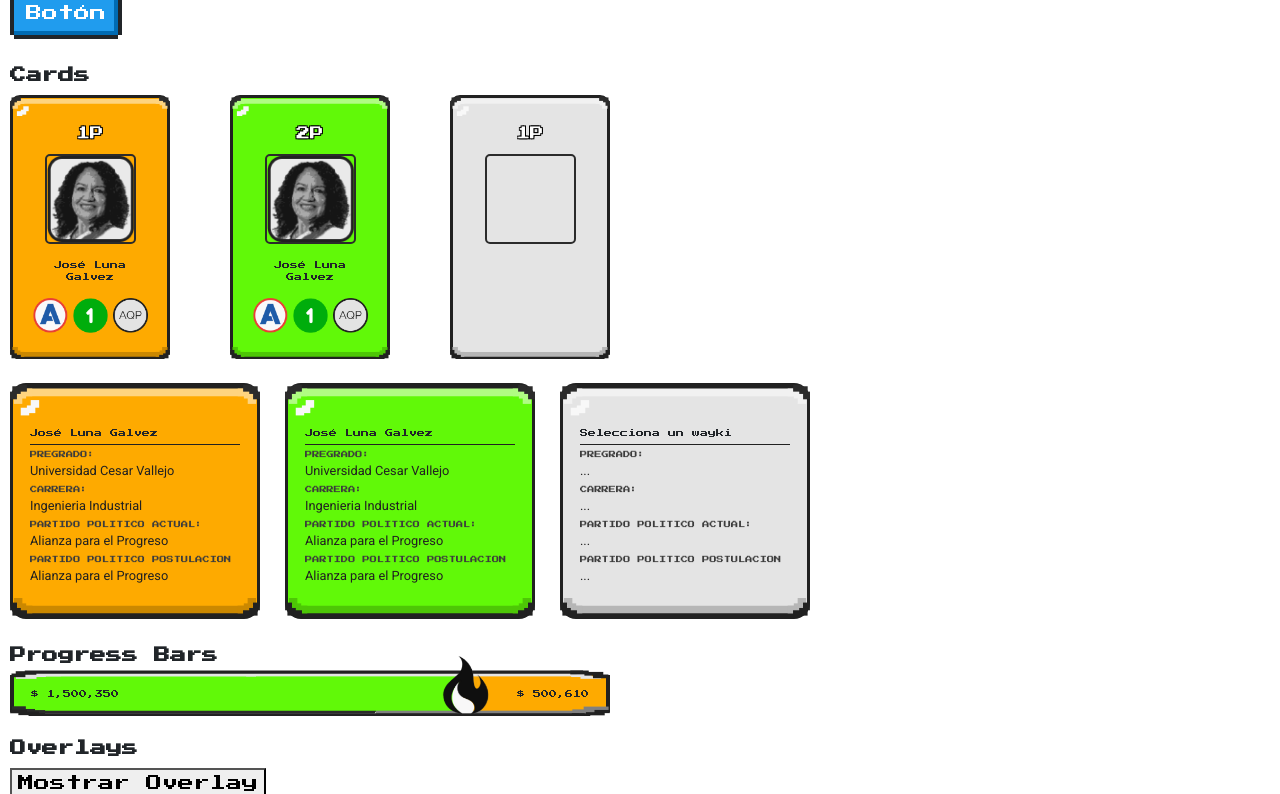
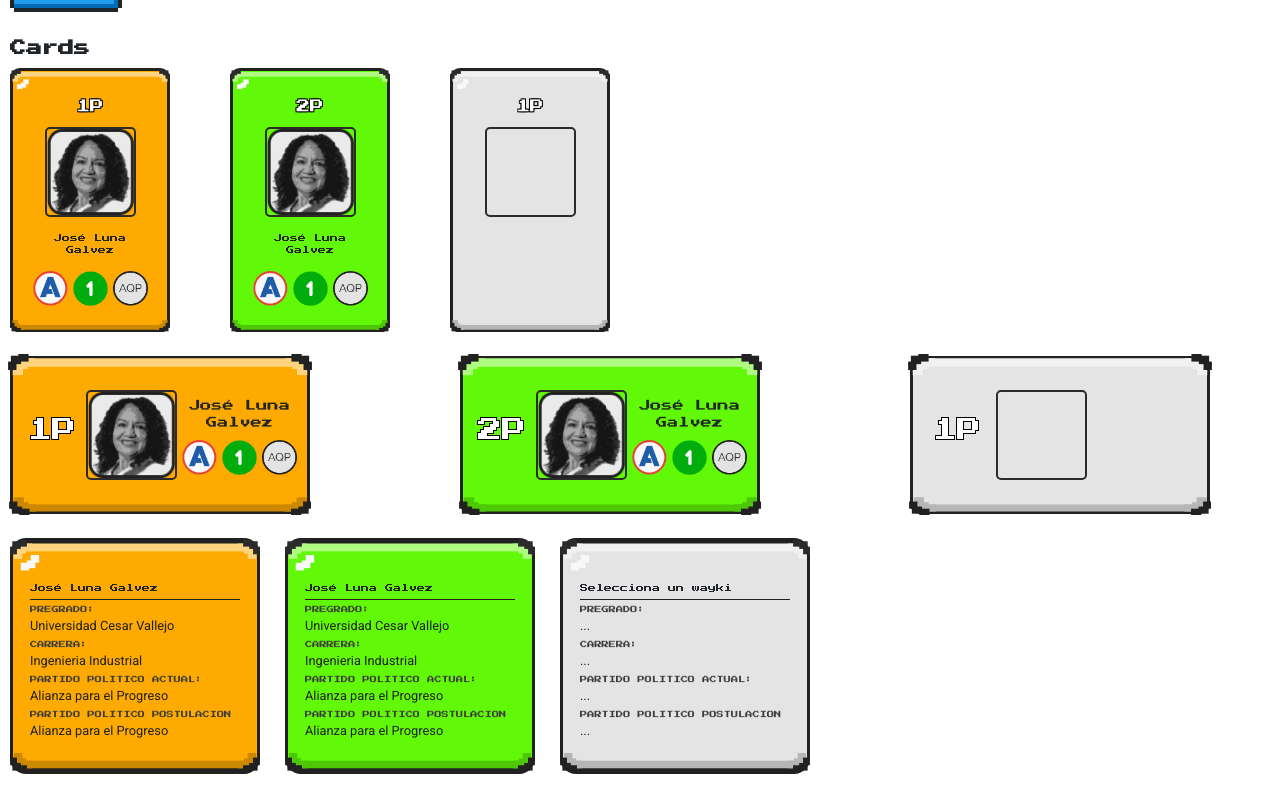
Before and after one commit to diegourbina95/street-wayki, a React (Vite) app: page /street-wayki/componentes in a window 1280 px wide. Shown: the part 2040-2834 px from the top of the page. Built offline with nearby package versions, Linux system fonts and the light colour scheme; no server answers.

Commit message:
feature: se agregó estilo fila en card vs

```diff
--- a/src/components/Charts/Scatter.tsx
+++ b/src/components/Charts/Scatter.tsx
@@ -90,6 +90,7 @@ export const Scatter: React.FC<ScatterProps> = ({ datasets, selectPoint }) => {
           type: "scatter",
           data,
           options: {
+            responsive: true,
             scales: {
               x: {
                 type: "linear",
--- a/src/components/Custom/WaykiVs.tsx
+++ b/src/components/Custom/WaykiVs.tsx
@@ -29,7 +29,7 @@ export const WaykiVs: React.FC<WaykiVsProps> = ({
           />
         </div>
         <div className="wayki-vs__icon">
-          <IconWaykiVs style={{ width: "100px" }} />
+          <IconWaykiVs />
         </div>
         <div className="wayki-vs__player-2">
           <CardVs
--- a/src/components/DataDisplay/IconBoderBottomCardVs.tsx
+++ b/src/components/DataDisplay/IconBoderBottomCardVs.tsx
@@ -73,3 +73,95 @@ export const IconBoderBottomCardVs: React.FC<IconProps> = ({
     </svg>
   );
 };
+
+export const IconBoderBottomCardVsRow: React.FC<IconProps> = ({
+  color = "#fff",
+  style,
+}) => {
+  const darkColor = darkenColor(color);
+  return (
+    <svg
+      viewBox="0 0 350 21"
+      fill="none"
+      xmlns="http://www.w3.org/2000/svg"
+      style={style}
+    >
+      <path
+        d="M6.44171 8.58008H343.558C343.558 13.153 339.851 16.8601 335.278 16.8601H14.7217C10.1488 16.8601 6.44171 13.153 6.44171 8.58008Z"
+        fill={darkColor}
+      />
+      <rect
+        x="5.3681"
+        y="0.300781"
+        width="11.8098"
+        height="8.28001"
+        fill={darkColor}
+      />
+      <rect
+        x="10.7362"
+        y="6.0957"
+        width="11.8098"
+        height="8.27998"
+        fill={darkColor}
+      />
+      <rect
+        x="19.3252"
+        y="8.58008"
+        width="11.8098"
+        height="8.28001"
+        fill={darkColor}
+      />
+      <rect
+        width="11.8098"
+        height="8.28001"
+        transform="matrix(-1 0 0 1 344.632 0.300781)"
+        fill={darkColor}
+      />
+      <rect
+        width="11.8098"
+        height="8.27998"
+        transform="matrix(-1 0 0 1 339.264 6.0957)"
+        fill={darkColor}
+      />
+      <rect
+        width="11.8098"
+        height="8.28001"
+        transform="matrix(-1 0 0 1 330.675 8.58008)"
+        fill={darkColor}
+      />
+      <rect
+        width="9.66257"
+        height="8.28001"
+        transform="matrix(-1 0 0 1 350 5.26953)"
+        fill="#212121"
+      />
+      <rect
+        width="11.8098"
+        height="8.28001"
+        transform="matrix(-1 0 0 1 346.779 11.0664)"
+        fill="#212121"
+      />
+      <rect
+        width="11.8098"
+        height="7.452"
+        transform="matrix(-1 0 0 1 338.19 13.5488)"
+        fill="#212121"
+      />
+      <rect y="5.26953" width="9.66258" height="8.28001" fill="#212121" />
+      <rect
+        x="3.22089"
+        y="11.0664"
+        width="11.8098"
+        height="8.28001"
+        fill="#212121"
+      />
+      <rect
+        x="11.8098"
+        y="13.5488"
+        width="11.8098"
+        height="7.452"
+        fill="#212121"
+      />
+    </svg>
+  );
+};
--- a/src/components/DataDisplay/IconBoderTopCardVs.tsx
+++ b/src/components/DataDisplay/IconBoderTopCardVs.tsx
@@ -133,3 +133,107 @@ export const IconBoderTopCardVs: React.FC<IconProps> = ({
     </svg>
   );
 };
+
+export const IconBoderTopCardVsRow: React.FC<IconProps> = ({
+  color = "#fff",
+  style,
+}) => {
+  const lightColor = lightenColor(color);
+  return (
+    <svg
+      viewBox="0 0 350 25"
+      fill="none"
+      xmlns="http://www.w3.org/2000/svg"
+      style={style}
+    >
+      <path
+        d="M6.44171 14.5801H343.558C343.558 9.21186 339.206 4.86006 333.838 4.86006H16.1617C10.7935 4.86006 6.44171 9.21186 6.44171 14.5801Z"
+        fill={lightColor}
+      />
+      <rect
+        width="11.8098"
+        height="9.72001"
+        transform="matrix(1 0 0 -1 5.3681 24.3008)"
+        fill={lightColor}
+      />
+      <rect
+        width="11.8098"
+        height="9.72001"
+        transform="matrix(1 0 0 -1 10.7362 17.4961)"
+        fill={lightColor}
+      />
+      <rect
+        width="11.8098"
+        height="9.72001"
+        transform="matrix(1 0 0 -1 19.3252 14.5801)"
+        fill={lightColor}
+      />
+      <rect
+        x="344.632"
+        y="24.3008"
+        width="11.8098"
+        height="9.72001"
+        transform="rotate(-180 344.632 24.3008)"
+        fill={lightColor}
+      />
+      <rect
+        x="339.264"
+        y="17.4961"
+        width="11.8098"
+        height="9.72001"
+        transform="rotate(-180 339.264 17.4961)"
+        fill={lightColor}
+      />
+      <rect
+        x="330.675"
+        y="14.5801"
+        width="11.8098"
+        height="9.72001"
+        transform="rotate(-180 330.675 14.5801)"
+        fill={lightColor}
+      />
+      <rect
+        x="350"
+        y="18.4688"
+        width="9.66257"
+        height="9.72001"
+        transform="rotate(-180 350 18.4688)"
+        fill="#212121"
+      />
+      <rect
+        x="346.779"
+        y="11.6641"
+        width="11.8098"
+        height="9.72001"
+        transform="rotate(-180 346.779 11.6641)"
+        fill="#212121"
+      />
+      <rect
+        x="338.19"
+        y="8.74805"
+        width="11.8098"
+        height="8.74801"
+        transform="rotate(-180 338.19 8.74805)"
+        fill="#212121"
+      />
+      <rect
+        width="9.66258"
+        height="9.72001"
+        transform="matrix(1 0 0 -1 0 18.4688)"
+        fill="#212121"
+      />
+      <rect
+        width="11.8098"
+        height="9.72001"
+        transform="matrix(1 0 0 -1 3.22089 11.6641)"
+        fill="#212121"
+      />
+      <rect
+        width="11.8098"
+        height="8.74801"
+        transform="matrix(1 0 0 -1 11.8098 8.74805)"
+        fill="#212121"
+      />
+    </svg>
+  );
+};
--- a/src/components/Surfaces/CardVs.tsx
+++ b/src/components/Surfaces/CardVs.tsx
@@ -2,6 +2,8 @@
 import {
   IconBoderTopCardVs,
   IconBoderBottomCardVs,
+  IconBoderTopCardVsRow,
+  IconBoderBottomCardVsRow,
 } from "@/components/DataDisplay";
 import { PlayerText } from "@/components/Texts";
 
@@ -9,6 +11,7 @@ import { PlayerText } from "@/components/Texts";
 
 /* STYLES */
 import "@/styles/card-vs.scss";
+import { useEffect, useState } from "react";
 
 interface CardVsProps {
   color?: string;
@@ -22,33 +25,73 @@ interface CardVsProps {
     | null
     | undefined;
   size?: number;
+  row?: boolean;
 }
 
 export const CardVs: React.FC<CardVsProps> = ({
   color,
   player,
   politicalInformation,
-  size = 160,
+  size,
+  row,
 }) => {
   const EMPTY_COLOR = "#E4E4E4";
+  const [widthCard, setWidthCard] = useState<number>(0);
+  const [isRow, setIsRow] = useState<boolean>();
+
+  useEffect(() => {
+    setIsRow(row);
+
+    if (row) {
+      setWidthCard(size || 300);
+    } else {
+      setWidthCard(size || 160);
+    }
+  }, [row, size]);
+
   return (
     <div
       className="cardvs__container"
       style={{
         backgroundColor: politicalInformation ? color : EMPTY_COLOR,
-        width: `${size}px`,
+        width: `${widthCard}px`,
+        display: isRow ? "flex" : "inline-block",
+        justifyContent: isRow ? "center" : "none",
+        minHeight: isRow ? "130px" : "264px",
+        padding: isRow ? "31px 5px" : "25px 5px 10px",
       }}
     >
+      {!isRow ? (
         <IconBoderTopCardVs
           color={politicalInformation ? color : EMPTY_COLOR}
           style={{
-          width: `${size}px`,
+            width: `${widthCard}px`,
             position: "absolute",
             top: "-2px",
             left: "-3px",
           }}
         />
-      <PlayerText player={player} />
+      ) : (
+        <IconBoderTopCardVsRow
+          color={politicalInformation ? color : EMPTY_COLOR}
+          style={{
+            width: `${widthCard + 4}px`,
+            position: "absolute",
+            top: "-5px",
+          }}
+        />
+      )}
+
+      <div
+        style={{
+          display: "flex",
+          justifyContent: "center",
+          alignItems: "center",
+          width: "100%",
+        }}
+      >
+        <PlayerText player={player} fontSize={isRow ? "1.5rem" : "0.85rem"} />
+      </div>
       <div className="cardvs__avatar">
         <div className="cardvs__avatar-content">
           {politicalInformation && (
@@ -56,7 +99,19 @@ export const CardVs: React.FC<CardVsProps> = ({
           )}
         </div>
       </div>
-      <div className="cardvs__name">
+      <div
+        style={{
+          padding: isRow ? "0 5px" : "0",
+        }}
+      >
+        <div
+          className="cardvs__name"
+          style={{
+            margin: isRow ? "8px auto" : "15px auto",
+            width: isRow ? "105px" : "90px",
+            fontSize: isRow ? ".7rem" : "0.5rem",
+          }}
+        >
           {politicalInformation && politicalInformation.name}
         </div>
         <div className="cardvs__political-information">
@@ -66,15 +121,29 @@ export const CardVs: React.FC<CardVsProps> = ({
               <img key={index} src={logo} alt={`political-logo-${index}`} />
             ))}
         </div>
+      </div>
+
+      {!isRow ? (
         <IconBoderBottomCardVs
           color={politicalInformation ? color : EMPTY_COLOR}
           style={{
-          width: `${size}px`,
+            width: `${widthCard}px`,
             position: "absolute",
             bottom: "-3px",
             left: "-3px",
           }}
         />
+      ) : (
+        <IconBoderBottomCardVsRow
+          color={politicalInformation ? color : EMPTY_COLOR}
+          style={{
+            width: `${widthCard + 2.5}px`,
+            position: "absolute",
+            bottom: "-4px",
+            left: "-4.5px",
+          }}
+        />
+      )}
     </div>
   );
 };
--- a/src/components/Texts/PlayerText.tsx
+++ b/src/components/Texts/PlayerText.tsx
@@ -7,8 +7,11 @@ import "@/styles/palyer-text.scss";
 
 interface PlayerTextProps {
   player: number;
+  fontSize?: string;
 }
 
-export const PlayerText: React.FC<PlayerTextProps> = ({ player }) => (
-  <div className="player-text">{player}P</div>
+export const PlayerText: React.FC<PlayerTextProps> = ({ player, fontSize }) => (
+  <div className="player-text" style={{ fontSize }}>
+    {player}P
+  </div>
 );
--- a/src/styles/card-vs.scss
+++ b/src/styles/card-vs.scss
@@ -1,11 +1,9 @@
 .cardvs {
   &__container {
-    display: inline-block;
     border: solid #212121 3px;
     border-radius: 10px;
     min-height: 264px;
     position: relative;
-    padding: 25px 5px 10px;
   }
   &__avatar {
     display: flex;
@@ -21,8 +19,8 @@
     }
   }
   &__name {
-    margin: 15px auto;
-    width: 90px;
+    /*     margin: 15px auto;
+    width: 90px; */
     font-size: 0.5rem;
     text-align: center;
   }
--- a/src/styles/home-page.scss
+++ b/src/styles/home-page.scss
@@ -7,7 +7,8 @@
 
   &__information {
     font-family: "Roboto", sans-serif;
-    padding: 0 10px;
+    padding: 0 26px;
+    line-height: 30px;
   }
 
   &__wayki-selector {
--- a/src/views/public/ComponentsPage.tsx
+++ b/src/views/public/ComponentsPage.tsx
@@ -128,6 +128,28 @@ const ComponentsPage = () => {
         <br />
         <div
           style={{
+            width: "1200px",
+            display: "flex",
+            justifyContent: "space-between",
+          }}
+        >
+          <CardVs
+            color="#FEAA00"
+            player={1}
+            politicalInformation={cardVsData}
+            row
+          />
+          <CardVs
+            color="#61F908"
+            player={2}
+            politicalInformation={cardVsData}
+            row
+          />
+          <CardVs player={1} politicalInformation={null} row />
+        </div>
+        <br />
+        <div
+          style={{
             width: "800px",
             display: "flex",
             justifyContent: "space-between",
--- a/src/views/public/Home/components/WaykiSelectorSection.tsx
+++ b/src/views/public/Home/components/WaykiSelectorSection.tsx
@@ -56,7 +56,7 @@ export const WaykiSelectorSection: React.FC<WaykiSelectorSectionProps> = ({
         />
       </div>
 
-      <div style={{ margin: "40px 0" }}>
+      <div style={{ margin: "69px 0 84px" }}>
         <WaykiVs
           player1Data={players[0]}
           player2Data={players[1]}
```
Also changed, not shown: src/styles/wayki-selector.scss (+27 -4 lines), src/styles/wayki-vs.scss (+30 -2 lines). Lines whose indentation alone changed are shown as unchanged.
